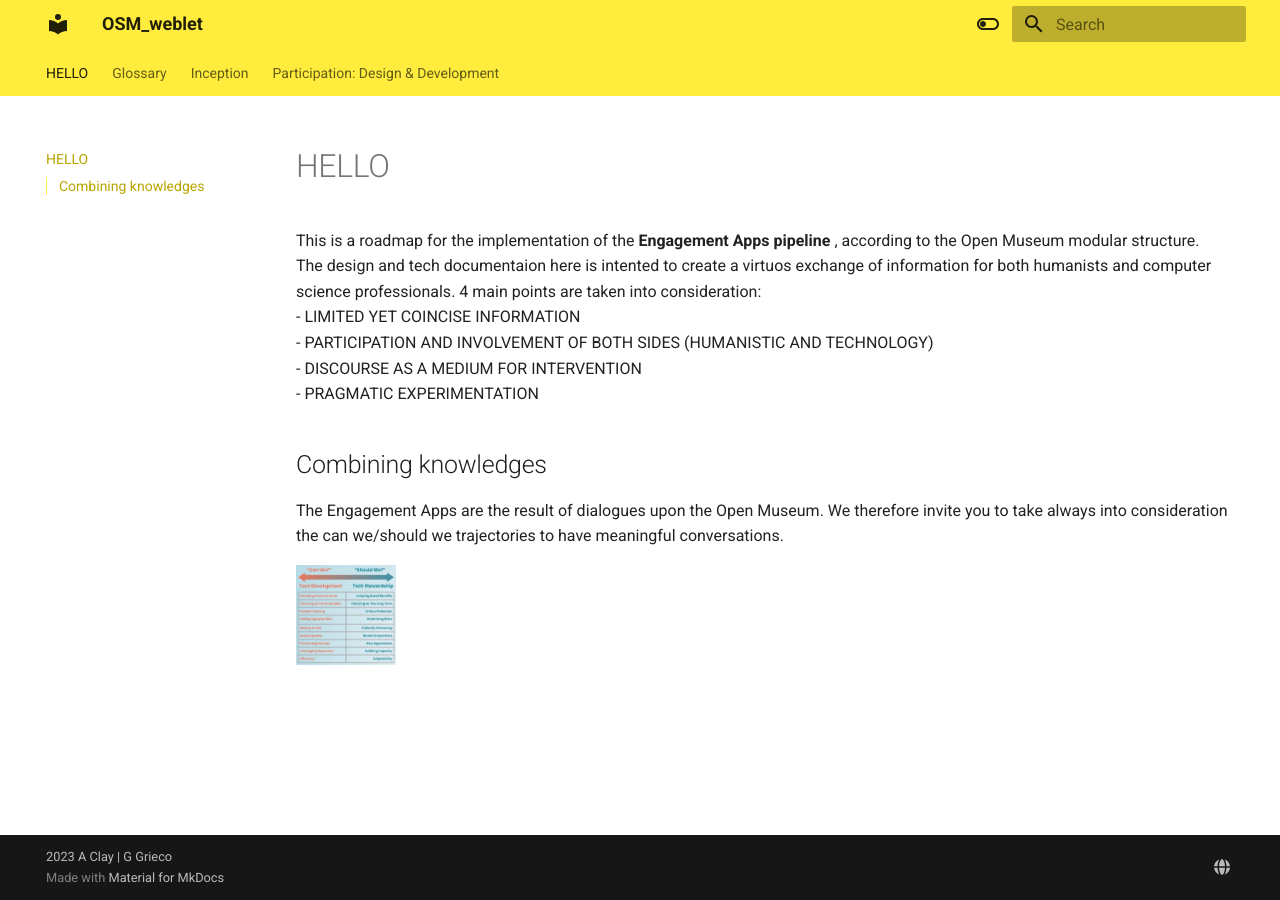
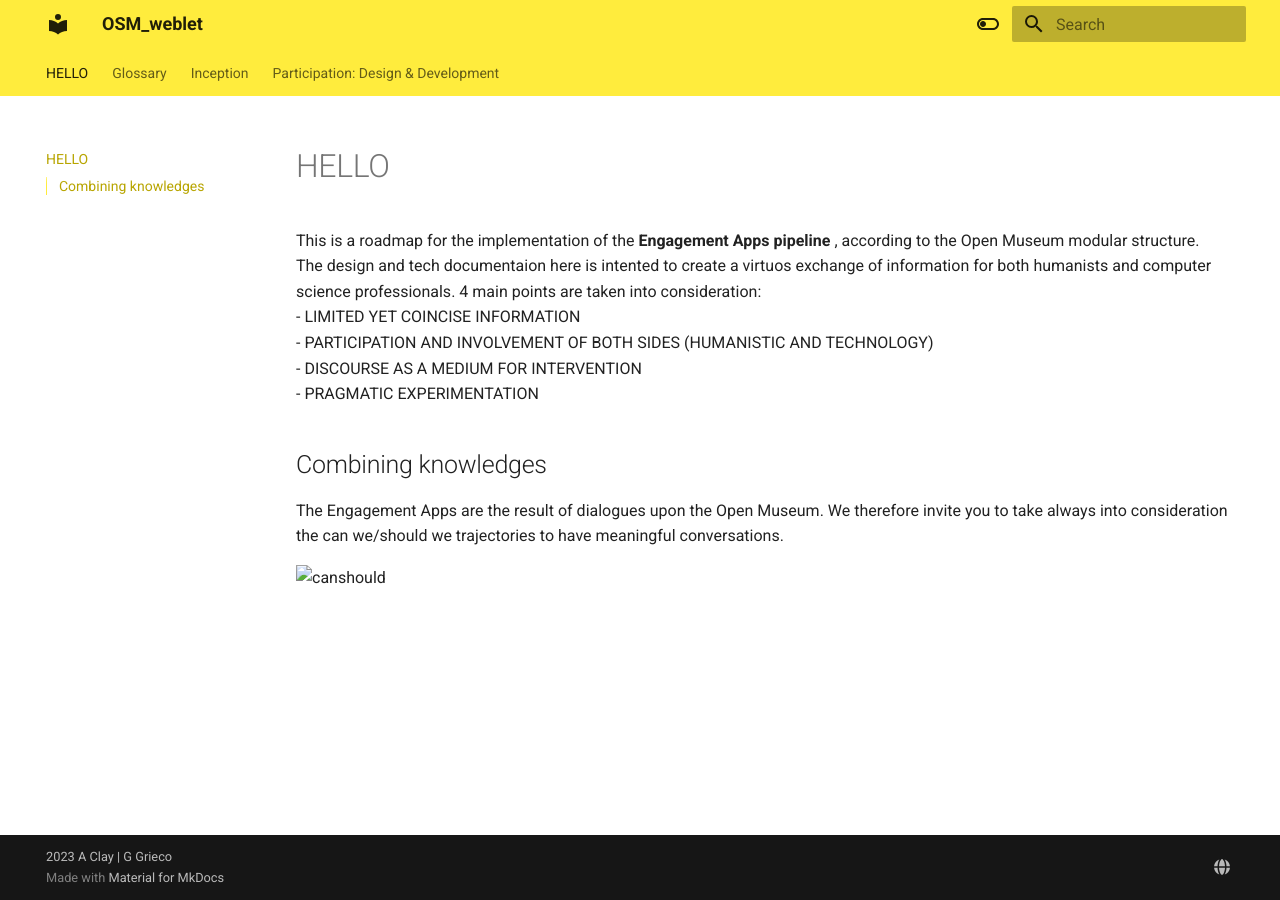
Before and after one commit to OSMDevTest/OSM, an MkDocs documentation site: the page built from docs/index.md, in a window 1280 px wide. Built offline with MkDocs 1.6.1 and Material for MkDocs 9.7.7, drawn with Linux system fonts in a browser that asks for light colours.

Commit message:
Update index.md

```diff
--- a/docs/index.md
+++ b/docs/index.md
@@ -11,4 +11,4 @@ The design and tech documentaion here is intented to create a virtuos exchange o
 ## Combining knowledges
 The Engagement Apps are the result of dialogues upon the Open Museum. We therefore invite you to take always into consideration the can we/should we trajectories to have meaningful conversations.
 
-<img src="/polarities.png" alt="canshould" style="height: 100px; width:100px;"/>
+<img src="docs/polarities.png" alt="canshould" style="height: 100px; width:100px;"/>
```
